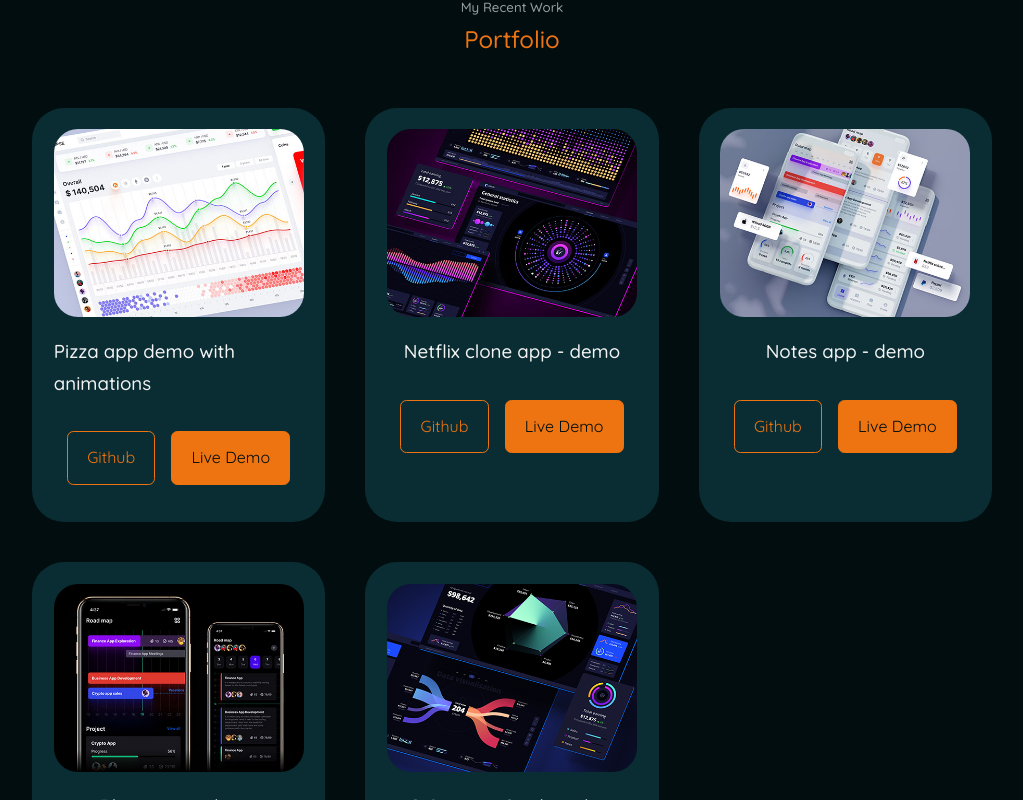
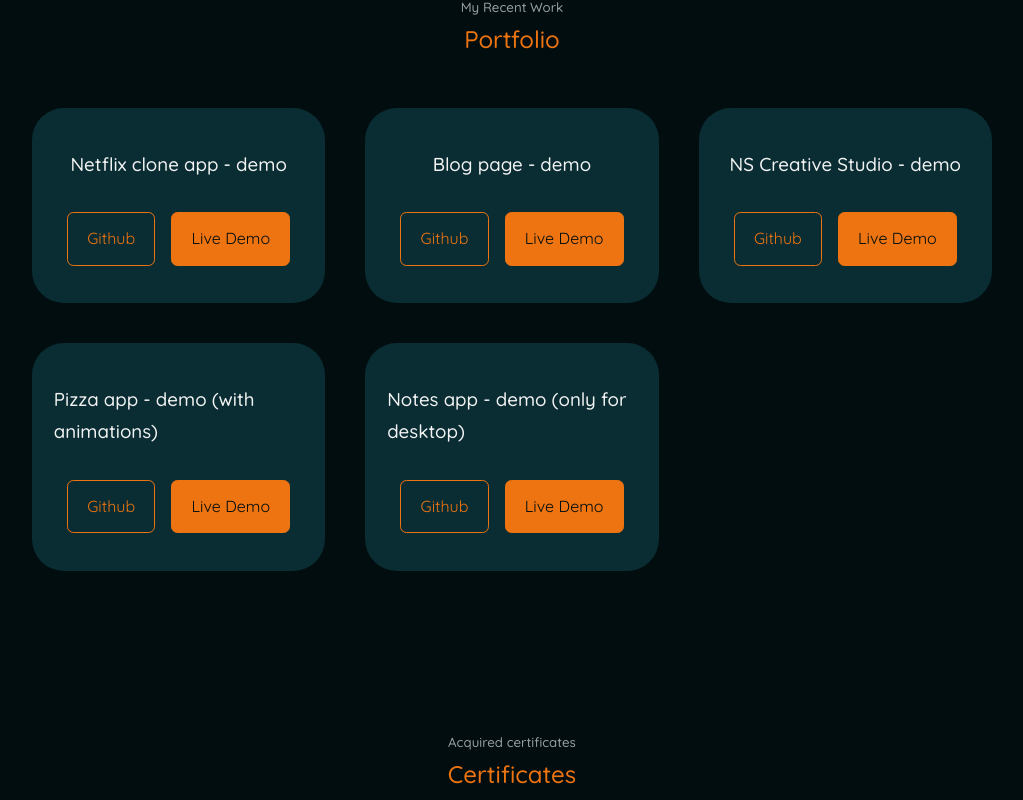
Before and after one commit to ns-LucyLu14/personal-portfolio, a React (Create React App) app: page / in a window 1280 px wide. Shown: the part 4420-5220 px from the top of the page, without its empty margins (128-1151 px from the left). Built offline with nearby package versions, Linux system fonts and the light colour scheme.

Commit message:
images removed from portfolio section

```diff
--- a/src/components/portfolio/Portfolio.jsx
+++ b/src/components/portfolio/Portfolio.jsx
@@ -6,6 +6,7 @@
 import IMG3 from "../../assets/portfolio3.jpg";
 import IMG4 from "../../assets/portfolio4.jpg";
 import IMG5 from "../../assets/portfolio5.png";
+import PizzaApp from "../../assets/pizza-app2.svg";
 
 const Portfolio = () => {
   return (
@@ -15,33 +16,9 @@
 
       <div className="container portfolio__container">
         <article className="portfolio__item">
-          <div className="portfolio__item-image">
-            <img src={IMG1} alt="project1" />
-          </div>
-          <h3>Pizza app demo with animations</h3>
-          <div className="portfolio__item-cta">
-            <a
-              href="https://github.com/ns-LucyLu14/pizza-app-demo"
-              className="btn"
-              target="_blank"
-              rel="noreferrer"
-            >
-              Github
-            </a>
-            <a
-              href="https://pizza-app-demo.netlify.app"
-              className="btn btn-primary"
-              target="_blank"
-              rel="noreferrer"
-            >
-              Live Demo
-            </a>
-          </div>
-        </article>
-        <article className="portfolio__item">
-          <div className="portfolio__item-image">
+          {/* <div className="portfolio__item-image">
             <img src={IMG2} alt="project2" />
-          </div>
+          </div> */}
           <h3>Netflix clone app - demo</h3>
           <div className="portfolio__item-cta">
             <a
@@ -63,33 +40,9 @@
           </div>
         </article>
         <article className="portfolio__item">
-          <div className="portfolio__item-image">
-            <img src={IMG3} alt="project3" />
-          </div>
-          <h3>Notes app - demo</h3>
-          <div className="portfolio__item-cta">
-            <a
-              href="https://github.com/ns-LucyLu14/notes-app"
-              className="btn"
-              target="_blank"
-              rel="noreferrer"
-            >
-              Github
-            </a>
-            <a
-              href="https://domagojs-notes-app-demo.netlify.app"
-              className="btn btn-primary"
-              target="_blank"
-              rel="noreferrer"
-            >
-              Live Demo
-            </a>
-          </div>
-        </article>
-        <article className="portfolio__item">
-          <div className="portfolio__item-image">
+          {/* <div className="portfolio__item-image">
             <img src={IMG4} alt="project4" />
-          </div>
+          </div> */}
           <h3>Blog page - demo</h3>
           <div className="portfolio__item-cta">
             <a
@@ -111,9 +64,9 @@
           </div>
         </article>
         <article className="portfolio__item">
-          <div className="portfolio__item-image">
+          {/* <div className="portfolio__item-image">
             <img src={IMG5} alt="project5" />
-          </div>
+          </div> */}
           <h3>NS Creative Studio - demo</h3>
           <div className="portfolio__item-cta">
             <a
@@ -134,6 +87,54 @@
             </a>
           </div>
         </article>
+        <article className="portfolio__item">
+          {/* <div className="portfolio__item-image">
+            <img src={PizzaApp} alt="project1" />
+          </div> */}
+          <h3>Pizza app - demo (with animations)</h3>
+          <div className="portfolio__item-cta">
+            <a
+              href="https://github.com/ns-LucyLu14/pizza-app-demo"
+              className="btn"
+              target="_blank"
+              rel="noreferrer"
+            >
+              Github
+            </a>
+            <a
+              href="https://pizza-app-demo.netlify.app"
+              className="btn btn-primary"
+              target="_blank"
+              rel="noreferrer"
+            >
+              Live Demo
+            </a>
+          </div>
+        </article>
+        <article className="portfolio__item">
+          {/* <div className="portfolio__item-image">
+            <img src={IMG3} alt="project3" />
+          </div> */}
+          <h3>Notes app - demo (only for desktop)</h3>
+          <div className="portfolio__item-cta">
+            <a
+              href="https://github.com/ns-LucyLu14/notes-app"
+              className="btn"
+              target="_blank"
+              rel="noreferrer"
+            >
+              Github
+            </a>
+            <a
+              href="https://domagojs-notes-app-demo.netlify.app"
+              className="btn btn-primary"
+              target="_blank"
+              rel="noreferrer"
+            >
+              Live Demo
+            </a>
+          </div>
+        </article>
       </div>
     </section>
   );
```
Also changed, not shown: src/assets/pizza-app.svg (added), src/assets/pizza-app2.svg (added).
